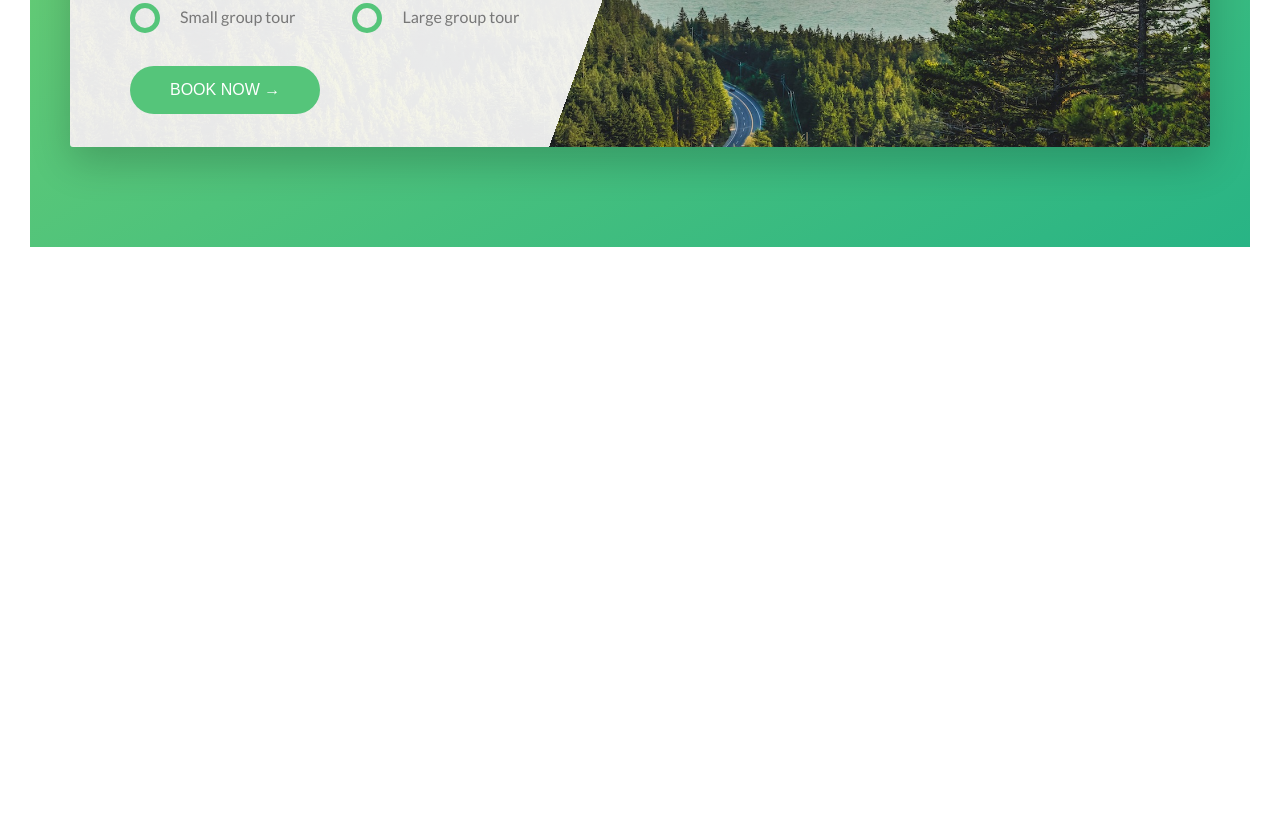
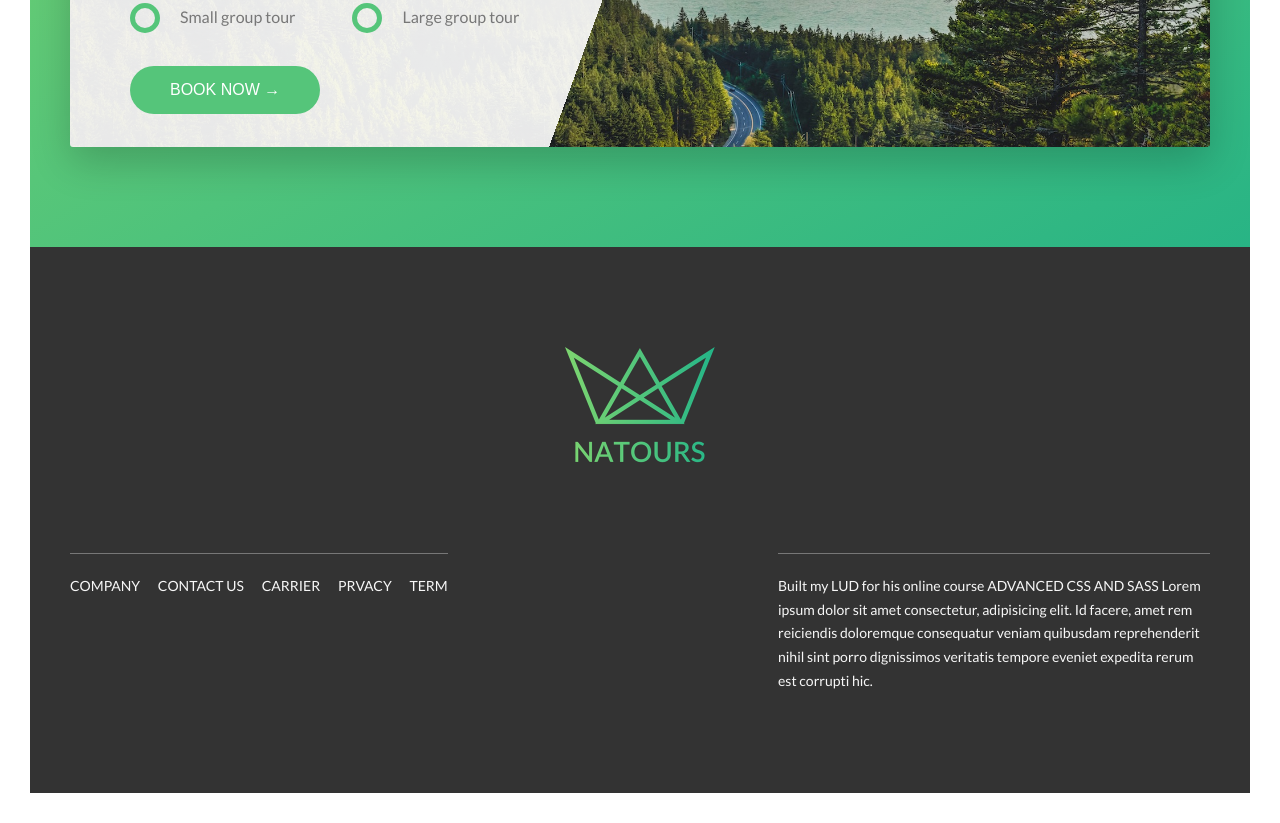
Before and after one commit to endiluong/Advanced-css, a website: page Natours/starter/index.html in a window 1280 px wide. Shown: the part 4604-5427 px from the top of the page. Before the commit the page ends 4881 px from the top, so only its background shows below. Drawn offline with Linux system fonts and the light colour scheme.

Commit message:
footer>>finished....Working on nav menu

```diff
--- a/Natours/starter/index.html
+++ b/Natours/starter/index.html
@@ -351,6 +351,44 @@
             </div>
         </section>
 
+        <footer class="footer">
+            <div class="footer_logo-box">
+                <img src="img/logo-green-2x.png" alt="Full logo" class="footer_logo">
+            </div>
+            <div class="row">
+                <div class="col-1-of-2">
+                    <div class="footer_navigation">
+                        <ul class="footer_list">
+                            <li class="footer_item">
+                                <a href="#" class="footer_link">Company</a>
+                            </li>
+                            <li class="footer_item">
+                                <a href="#" class="footer_link">Contact Us</a>
+                            </li>
+                            <li class="footer_item">
+                                <a href="#" class="footer_link">Carrier</a>
+                            </li>
+                            <li class="footer_item">
+                                <a href="#" class="footer_link">Prvacy</a>
+                            </li>
+                            <li class="footer_item">
+                                <a href="#" class="footer_link">Term</a>
+                            </li>
+                        </ul>
+                    </div>
+                </div>
+                <div class="col-1-of-2">
+                    <p class="footer_coppyright">
+                        Built my
+                        <a href="#" class="footer_link">LUD</a> for his online course
+                        <a href="#" class="footer_link">Advanced Css and Sass</a> Lorem ipsum dolor sit amet consectetur, adipisicing elit. Id facere, amet
+                        rem reiciendis doloremque consequatur veniam quibusdam reprehenderit nihil sint porro dignissimos
+                        veritatis tempore eveniet expedita rerum est corrupti hic.
+                    </p>
+                </div>
+            </div>
+        </footer>
+
     </main>
 
 
--- a/Natours/starter/sass/abstracts/_variables.scss
+++ b/Natours/starter/sass/abstracts/_variables.scss
@@ -3,6 +3,7 @@ $color-primary-light: #7ed56f;
 $color-primary-dark: #28b485;
 $color-grey-dark: #777;
 $color-grey-dark-2: #999;
+$color-grey-dark-3: #333;
 $color-white: #fff;
 $color-black: #000;
 
--- /dev/null
+++ b/Natours/starter/sass/layout/_footer.scss
@@ -0,0 +1,53 @@
+.footer {
+    color: $color-grey-white-1;
+    background-color: $color-grey-dark-3;
+    padding: 10rem 0;
+    font-size: 1.4rem;
+    font-weight: 400;
+    &_logo {
+        width: 15rem;
+        height: auto;
+        &-box {
+            text-align: center;
+            margin-bottom: 8rem;
+        }
+    }
+    &_navigation {
+        border-top: 1px solid $color-grey-dark;
+        padding-top: 2rem;
+        display: inline-block;
+    }
+    &_list {
+
+        list-style-type: none;
+    }
+    &_item {
+        display: inline-block;
+        &:not(:last-child) {
+            margin-right: 1.5rem;
+        }
+    }
+    &_link {
+        &:link,
+        &:visited {
+            color: $color-grey-white-1;
+            background-color: $color-grey-dark-3;
+            text-decoration: none;
+            text-transform: uppercase;
+            display: inline-block;
+            transition: all .2s;
+        }
+        &:hover,
+        &:active {
+            color: $color-primary;
+            box-shadow: 0 1rem 2rem rgba($color-black, .4);
+            transform: rotate(5deg) scale(1.3);
+        }
+    }
+    &_coppyright{
+        border-top: 1px solid $color-grey-dark;
+        padding-top: 2rem;
+        width: 80%;
+        float: right;
+    }
+}
--- a/Natours/starter/sass/main.scss
+++ b/Natours/starter/sass/main.scss
@@ -27,6 +27,7 @@ Dark green: #28b485
 @import "components/form";
 
 @import "pages/home";
+@import "layout/footer";
 
 @import "layout/header";
 @import "layout/grid";
```
Also changed, not shown: Natours/starter/css/style.css.
